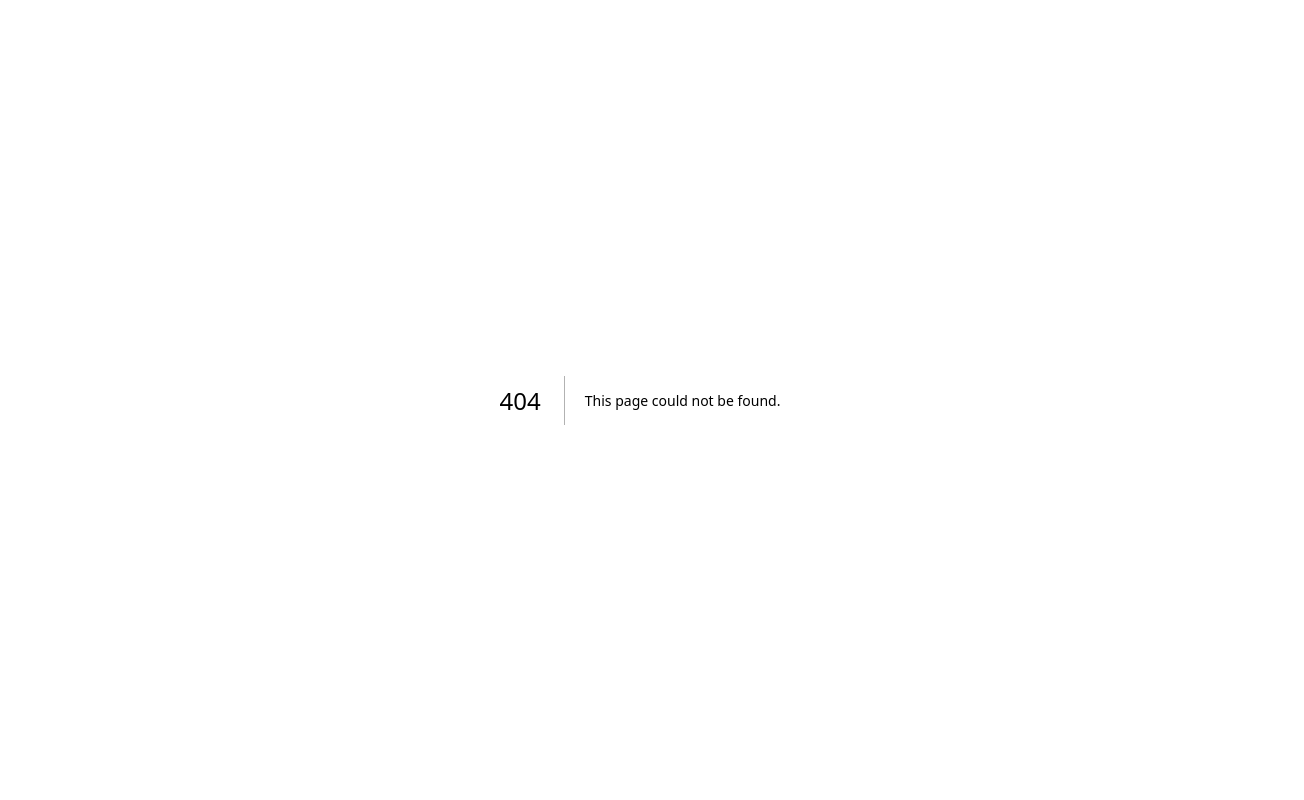
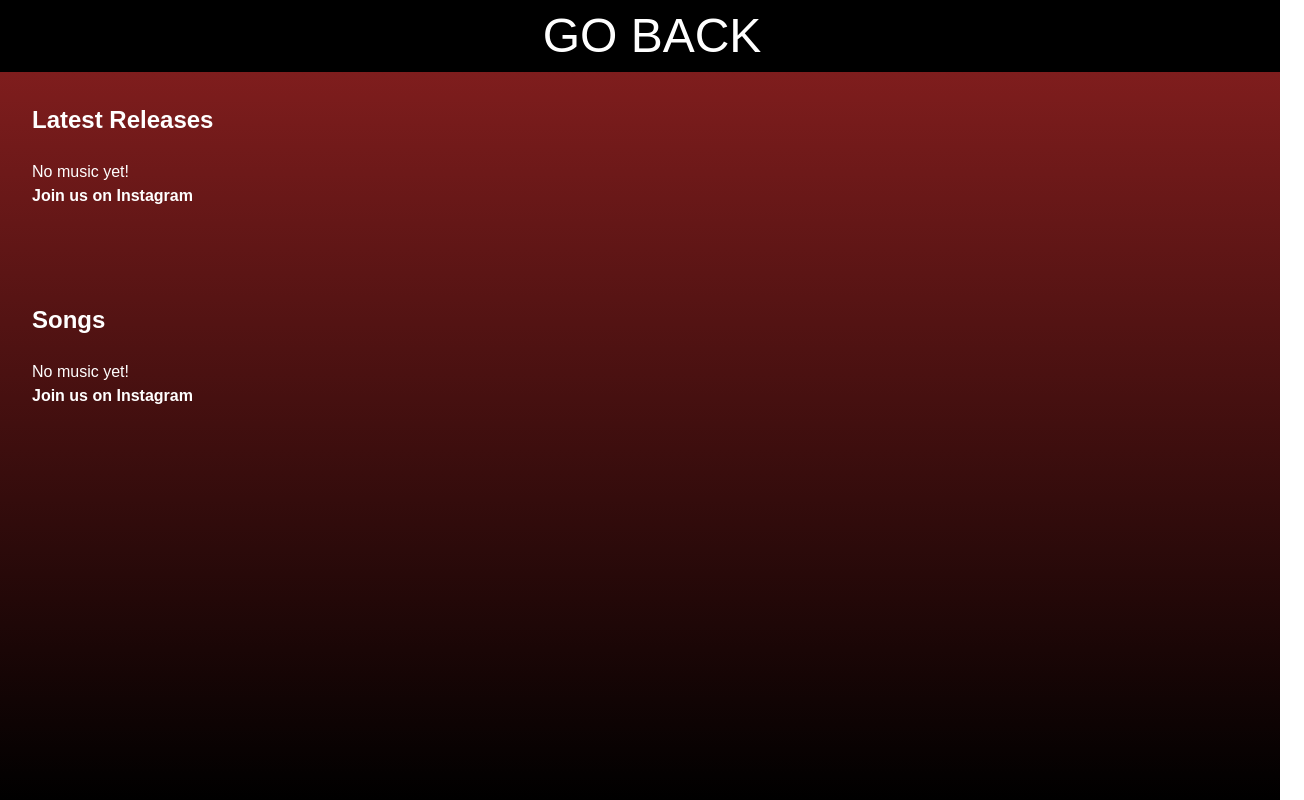
Before and after one commit to myferr/physicalphyscene-website, a Next.js app: page /stream in a window 1280 px wide. Before the commit this address had no page. Shown: the whole page, 1304 px wide, since content can reach past the window. Built offline with nearby package versions, Linux system fonts and the light colour scheme; a web font is replaced by a local one.

Commit message:
Create page.tsx

```diff
--- /dev/null
+++ b/app/stream/page.tsx
@@ -0,0 +1,151 @@
+"use client";
+
+import Image from "next/image";
+import Link from "next/link";
+import { useRef, useState, useEffect } from "react";
+import { Pause, Play } from "lucide-react";
+
+import { latestreleases, tracks } from "@/data";
+
+export default function App() {
+  const [currentTrack, setCurrentTrack] = useState<string | null>(null);
+  const [isPlaying, setIsPlaying] = useState(false);
+  const audioRef = useRef<HTMLAudioElement>(null);
+
+  const playAudio = (trackName: string) => {
+    console.log(`Attempting to play: ${trackName}`);
+    const audioSrc = `/audio/${trackName.replaceAll(" ", "-")}.audio.mp3`;
+
+    if (currentTrack === trackName) {
+      if (isPlaying) {
+        audioRef.current?.pause();
+      } else {
+        audioRef.current?.play();
+      }
+      setIsPlaying(!isPlaying);
+    } else {
+      // Play a new track
+      setCurrentTrack(trackName);
+      setIsPlaying(true);
+      if (audioRef.current) {
+        audioRef.current.src = audioSrc;
+        audioRef.current.play().catch((error) => {
+          console.error("Error playing audio:", error);
+        });
+      }
+    }
+  };
+
+  useEffect(() => {
+    if (audioRef.current) {
+      audioRef.current.addEventListener("ended", () => {
+        setIsPlaying(false);
+      });
+    }
+  }, []);
+
+  return (
+    <div className="h-screen bg-black text-white flex flex-col">
+      <audio ref={audioRef} />
+      <Link href="/">
+        <button className="p-3">
+          <p className="text-5xl w-screen thick">GO BACK</p>
+        </button>
+      </Link>
+      <div className="flex flex-1 overflow-hidden">
+        <main className="flex-1 overflow-y-auto bg-gradient-to-b from-red-900 to-black p-8">
+          <h2 className="text-2xl font-bold mb-6">Latest Releases</h2>
+          <div className="grid grid-cols-2 sm:grid-cols-3 md:grid-cols-4 lg:grid-cols-5 xl:grid-cols-6 gap-6">
+            {latestreleases.length !== 0 ? (
+              latestreleases.map((i) => (
+                <TrackItem
+                  key={i.name}
+                  track={i}
+                  isPlaying={isPlaying && currentTrack === i.name}
+                  onPlay={() => playAudio(i.name)}
+                />
+              ))
+            ) : (
+              <p>
+                No music yet!
+                <br />
+                <Link
+                  href={"https://www.instagram.com/physicalplysc3ne"}
+                  className="font-extrabold hover:underline"
+                >
+                  Join us on Instagram
+                </Link>
+              </p>
+            )}
+          </div>
+          <h2 className="text-2xl font-bold mb-6 mt-24">Songs</h2>
+          <div className="grid grid-cols-2 sm:grid-cols-3 md:grid-cols-4 lg:grid-cols-5 xl:grid-cols-6 gap-6">
+            {tracks.length !== 0 ? (
+              tracks.map((track) => (
+                <TrackItem
+                  key={track.name}
+                  track={track}
+                  isPlaying={isPlaying && currentTrack === track.name}
+                  onPlay={() => playAudio(track.name)}
+                />
+              ))
+            ) : (
+              <p>
+                No music yet!
+                <br />
+                <Link
+                  href={"https://www.instagram.com/physicalplysc3ne"}
+                  className="font-extrabold hover:underline"
+                >
+                  Join us on Instagram
+                </Link>
+              </p>
+            )}
+          </div>
+        </main>
+      </div>
+    </div>
+  );
+}
+
+interface TrackItemProps {
+  track: { name: string; artist: string };
+  isPlaying: boolean;
+  onPlay: () => void;
+}
+
+function TrackItem({ track, isPlaying, onPlay }: TrackItemProps) {
+  const [isHovered, setIsHovered] = useState(false);
+
+  return (
+    <div className="space-y-3">
+      <div
+        className="relative aspect-square overflow-hidden rounded-md"
+        onMouseEnter={() => setIsHovered(true)}
+        onMouseLeave={() => setIsHovered(false)}
+      >
+        <Image
+          src={`/covers/${track.name.replaceAll(" ", "-")}.cover.png`}
+          alt={`${track.name} by ${track.artist}`}
+          width={300}
+          height={300}
+          className="object-cover transition-all hover:scale-105 cursor-pointer"
+        />
+        {(isHovered || isPlaying) && (
+          <div className="absolute inset-0 flex items-center justify-center bg-black bg-opacity-50 transition-opacity">
+            <button
+              className="rounded-full bg-white p-3 text-black hover:bg-gray-200 transition-colors"
+              onClick={onPlay}
+            >
+              {isPlaying ? <Pause /> : <Play />}
+            </button>
+          </div>
+        )}
+      </div>
+      <div className="space-y-1 text-sm">
+        <h3 className="font-medium leading-none">{track.name}</h3>
+        <p className="text-xs text-muted-foreground">{track.artist}</p>
+      </div>
+    </div>
+  );
+}
```
